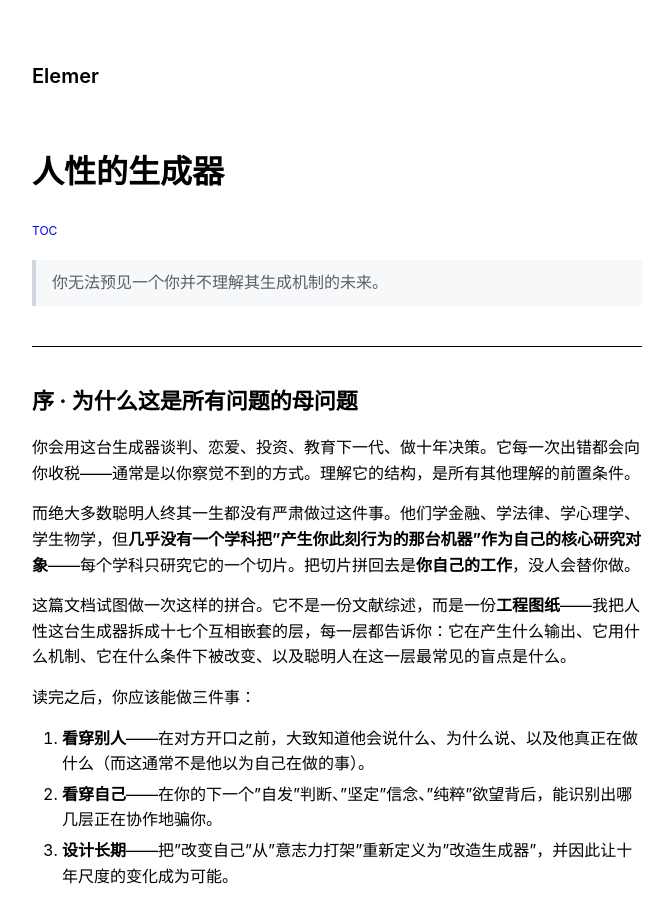
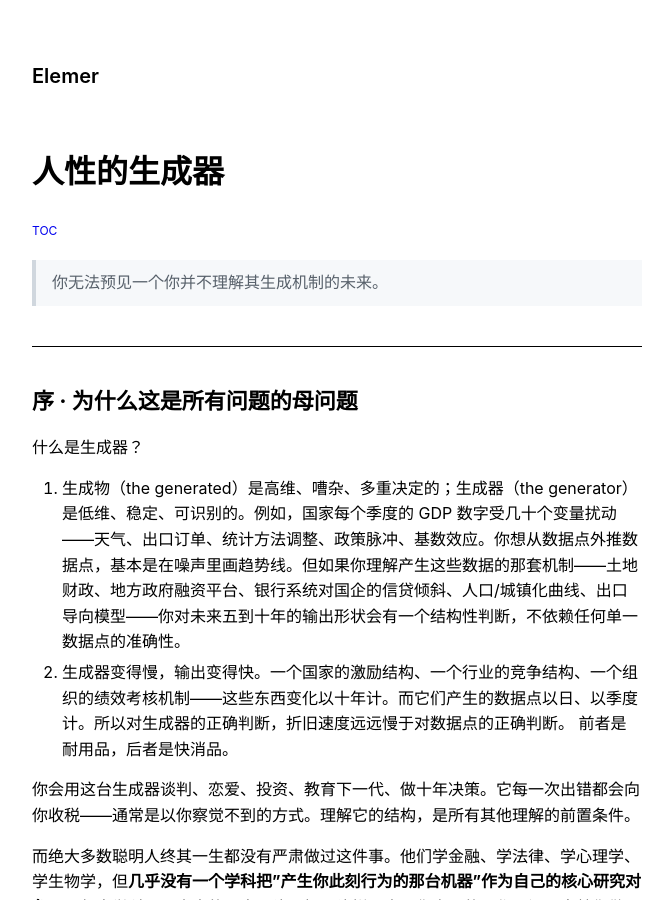
Before and after one commit to elemer1/elemer1.github.io, a Jekyll site: the page built from _markdown/人性的生成器.md, in a window 1280 px wide and 900 px high. Shown: the whole window, without its empty margins (303-975 px from the left). Built offline with Jekyll 4.4.1, drawn with Linux system fonts in a browser that asks for light colours; some of the changed text lies outside the part shown.

Commit message:
Clarify the concept of the generator in human behavior
Refined the explanation of the generator concept and its implications for understanding human behavior. Adjusted the text for clarity and flow.

```diff
--- a/_markdown/人性的生成器.md
+++ b/_markdown/人性的生成器.md
@@ -12,17 +12,16 @@ listed: true
 
 ## 序 · 为什么这是所有问题的母问题
 
+什么是生成器？
+
+1. 生成物（the generated）是高维、嘈杂、多重决定的；生成器（the generator）是低维、稳定、可识别的。例如，国家每个季度的 GDP 数字受几十个变量扰动——天气、出口订单、统计方法调整、政策脉冲、基数效应。你想从数据点外推数据点，基本是在噪声里画趋势线。但如果你理解产生这些数据的那套机制——土地财政、地方政府融资平台、银行系统对国企的信贷倾斜、人口/城镇化曲线、出口导向模型——你对未来五到十年的输出形状会有一个结构性判断，不依赖任何单一数据点的准确性。
+2. 生成器变得慢，输出变得快。一个国家的激励结构、一个行业的竞争结构、一个组织的绩效考核机制——这些东西变化以十年计。而它们产生的数据点以日、以季度计。所以对生成器的正确判断，折旧速度远远慢于对数据点的正确判断。 前者是耐用品，后者是快消品。
+
 你会用这台生成器谈判、恋爱、投资、教育下一代、做十年决策。它每一次出错都会向你收税——通常是以你察觉不到的方式。理解它的结构，是所有其他理解的前置条件。
 
-而绝大多数聪明人终其一生都没有严肃做过这件事。他们学金融、学法律、学心理学、学生物学，但**几乎没有一个学科把"产生你此刻行为的那台机器"作为自己的核心研究对象**——每个学科只研究它的一个切片。把切片拼回去是**你自己的工作**，没人会替你做。
+而绝大多数聪明人终其一生都没有严肃做过这件事。他们学金融、学法律、学心理学、学生物学，但**几乎没有一个学科把"产生你此刻行为的那台机器"作为自己的核心研究对象**——每个学科只研究它的一个切片。把切片拼回去是你自己的工作，没人会替你做。
 
 这篇文档试图做一次这样的拼合。它不是一份文献综述，而是一份**工程图纸**——我把人性这台生成器拆成十七个互相嵌套的层，每一层都告诉你：它在产生什么输出、它用什么机制、它在什么条件下被改变、以及聪明人在这一层最常见的盲点是什么。
-
-读完之后，你应该能做三件事：
-
-1. **看穿别人**——在对方开口之前，大致知道他会说什么、为什么说、以及他真正在做什么（而这通常不是他以为自己在做的事）。
-2. **看穿自己**——在你的下一个"自发"判断、"坚定"信念、"纯粹"欲望背后，能识别出哪几层正在协作地骗你。
-3. **设计长期**——把"改变自己"从"意志力打架"重新定义为"改造生成器"，并因此让十年尺度的变化成为可能。
 
 ---
 
```
